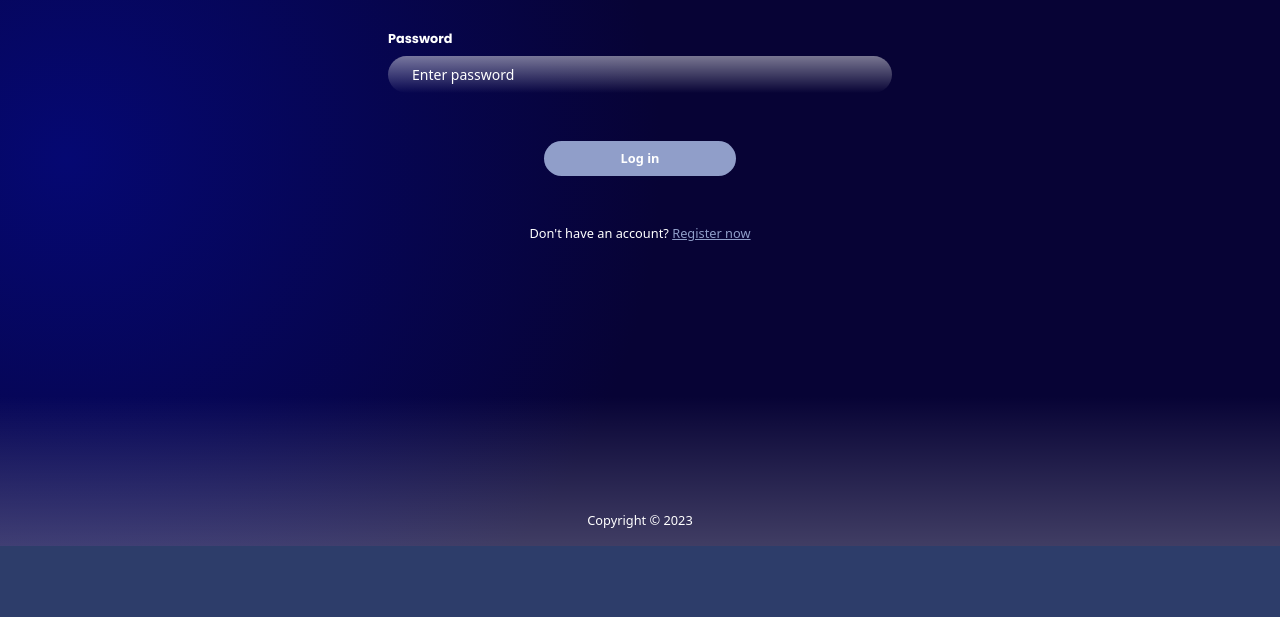
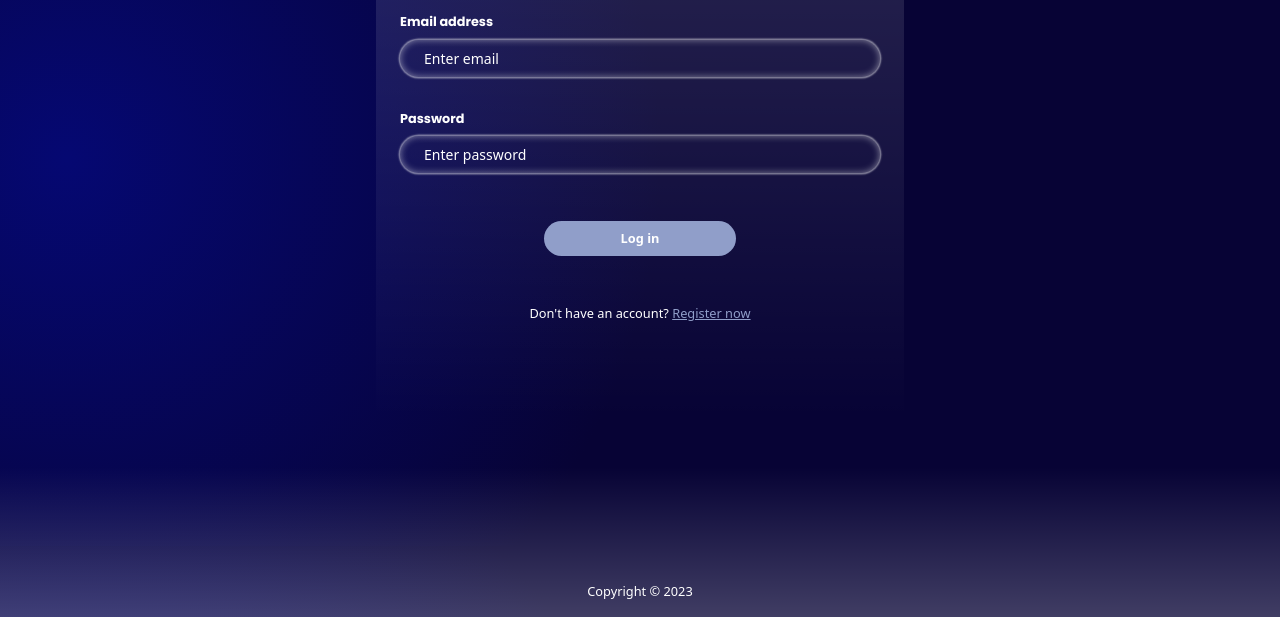
Before and after one commit to stinanerin/laundry-room-booking-system, a website: page index.html in a window 1280 px wide. Shown: the part 254-871 px from the top of the page. Before the commit the page ends 800 px from the top, so only its background shows below. Drawn offline with nearby package versions, Linux system fonts and the light colour scheme; no server answers.

Commit message:
Add some styling - mostly form

```diff
--- a/index.html
+++ b/index.html
@@ -36,12 +36,12 @@
 </head>
 <body>
     <header>
-        <div class="header">
-            <div id="logo" class="header-child">
+        <nav class="header">
+            <a id="logo" class="header-child">
                 <h1 >Laundry</h1>
-            </div>
-            <div class="header-child" id="userIcons"></div>
-        </div>
+            </a>
+            <a class="header-child" id="userIcons"></a>
+        </nav>
     </header>
     <main>
 
@@ -59,9 +59,10 @@
 
         <div class="mt-5">
             <!--! REGISTER FORM -->
-            <div id="registerWrapper" class="hidden">
+            <div class="main">
+                <div id="registerWrapper" class="hidden form-wrapper">
                     <form class="container main" id="registerUser">
-                    <h2 class="text-center">Create an account</h2>
+                        <h2 class="form-heading">Create an account</h2>
                         <div class="row gy-3">
                             <!-- NAME -->
                             <div class="form-group">
@@ -122,9 +123,9 @@
                     </div>
                 </div>
                 <!--! LOGIN FORM -->
-            <div id="loginWrapper" >
+                <div id="loginWrapper" class="form-wrapper">
                     <form class="container main" id="loginForm">
-                    <h2 class="text-center">Welcome back</h2>
+                        <h2 class="form-heading">Welcome back</h2>
                         <div class="row gy-3 ">
                             <!-- EMAIL -->
                             <div class="form-group">
@@ -151,6 +152,8 @@
                         <p>Don't have an account? <span class="link" id="registerLink">Register now</span></p>
                     </div>
                 </div>
+            </div>
+
             <div id="welcomeMsg" class="my-5 text-center">
 
             </div>
--- a/styles/partials/_form.scss
+++ b/styles/partials/_form.scss
@@ -1,4 +1,26 @@
+.form-wrapper {
+    background: linear-gradient(180deg, rgba(255, 255, 255, 0.133) 0%, rgba(255, 255, 255, 0) 100%);
+    border-radius: $radius;
+    padding:  2rem 0.75rem;
+    .form-heading {
+        margin-bottom: 3rem;
+        text-align: center;
+    }
+}
+
+
 form {
+    .form-text {
+        padding-left: 1.5rem;
+    }
+    input, input:active, input:focus, select, input:not([type="radio"]) {
+        @include element-gradient($transparent-50, $transparent-100, $p-white, $body);
+    }
+
+    input:-webkit-autofill:hover,
+    input:-webkit-autofill:focus, input:-webkit-autofill:active, input:active, input:focus, input:hover, select:hover {
+        @include glow;
+    }
     input[type="radio"] {
         margin-right: 0.5rem;
         /* DISABLED RADIO */
--- a/styles/partials/_global.scss
+++ b/styles/partials/_global.scss
@@ -18,6 +18,15 @@ main {
     max-width: 33rem;
     margin: auto;
 }
+a {
+    text-decoration: none;
+    > * {
+        color: $p-white;
+    }
+    &:hover {
+        cursor: pointer;
+    }
+}
 i {
     color: $p-white;
 }
@@ -29,24 +38,3 @@ i {
     color: $accent-100;
     cursor: pointer;
 }
-input, input:active, input:focus,
-input:-webkit-autofill,
-input:-webkit-autofill:focus,
-input:-webkit-autofill:active, input[data-autocompleted], select{
-    &:not([type="radio"]) {
-
-        @include element-gradient($transparent-50, $transparent-100, $p-white, $body);
-        /* Almost working autocomplete styling */
-        transition: background-color 600000s 0s, color 600000s 0s;
-    }
-}
-input:active, input:focus, input:-webkit-autofill:focus, input:-webkit-autofill:active, select:hover {
-    &:not([type="radio"]) {
-        @include glow;
-    }
-}
-
-input[data-autocompleted] {
-    @include element-gradient($transparent-50, $transparent-100, $p-white, $body);
-
-}
--- a/styles/partials/_mixins.scss
+++ b/styles/partials/_mixins.scss
@@ -1,10 +1,14 @@
 
 @mixin element-gradient($t-1, $t-2, $text, $font) {
-    /* fallback for old browsers */
-    background: $p-black ;
-    background: linear-gradient(270deg, $t-1 0%, $t-2 100%);
-    background: -webkit-linear-gradient(270deg, $t-1 0%, $t-2 100%);
-    // background-color: transparent !important;
+    background-color: $t-2;
+    transition: background-color 5000s ease-in-out 0s;
+
+    box-shadow:
+            inset 0 0 0.5em 0 $t-1,
+            0 0 0.1em 0.1em $t-1;
+    -webkit-box-shadow:
+        inset 0 0 0.5em 0 $t-1,
+        0 0 0.1em 0.1em $t-1;
 
     border: none;
     border-radius: $radius-max;
@@ -12,7 +16,9 @@
     appearance: none;
     font-family: $font;
     color: $text;
+    -webkit-text-fill-color: $text;
     font-size: 0.875rem;
+
     &::placeholder {
         font-family: $font;
         color: $text;
```
Also changed, not shown: styles/style.css, 1 other file. Lines whose indentation alone changed are shown as unchanged.
